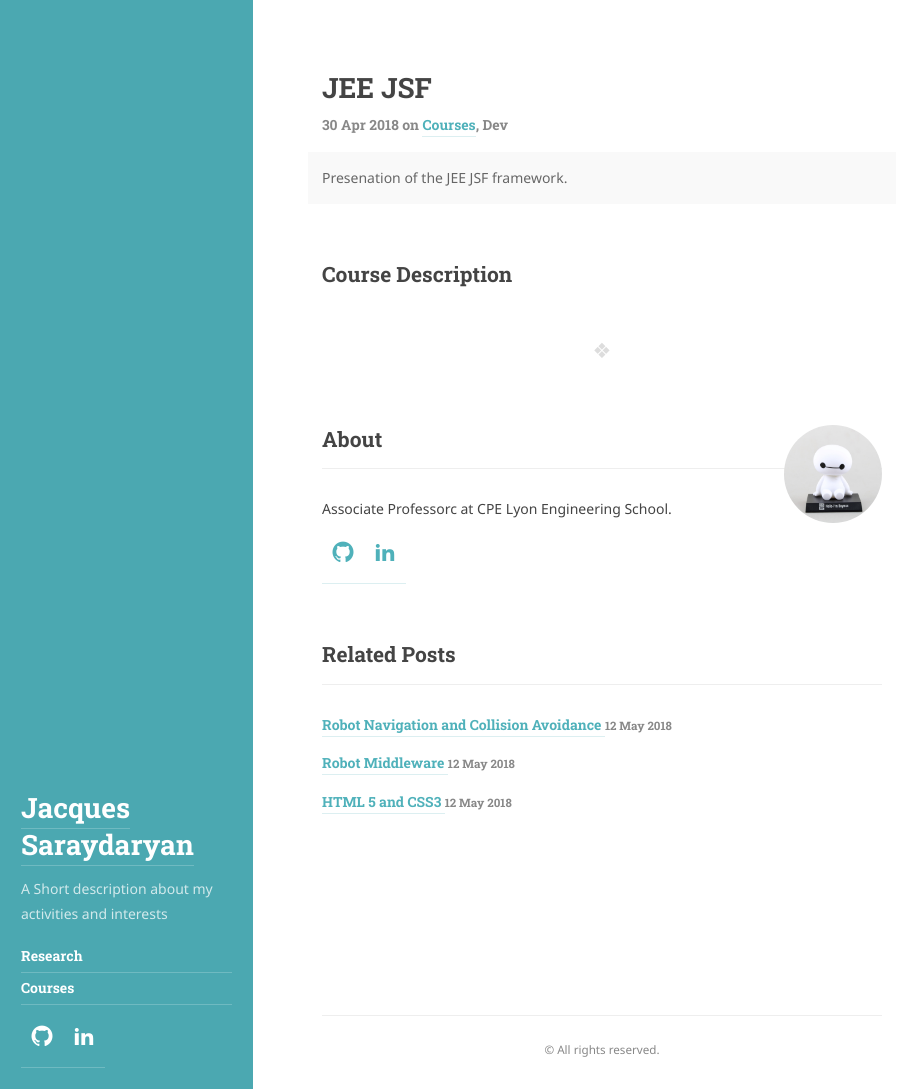
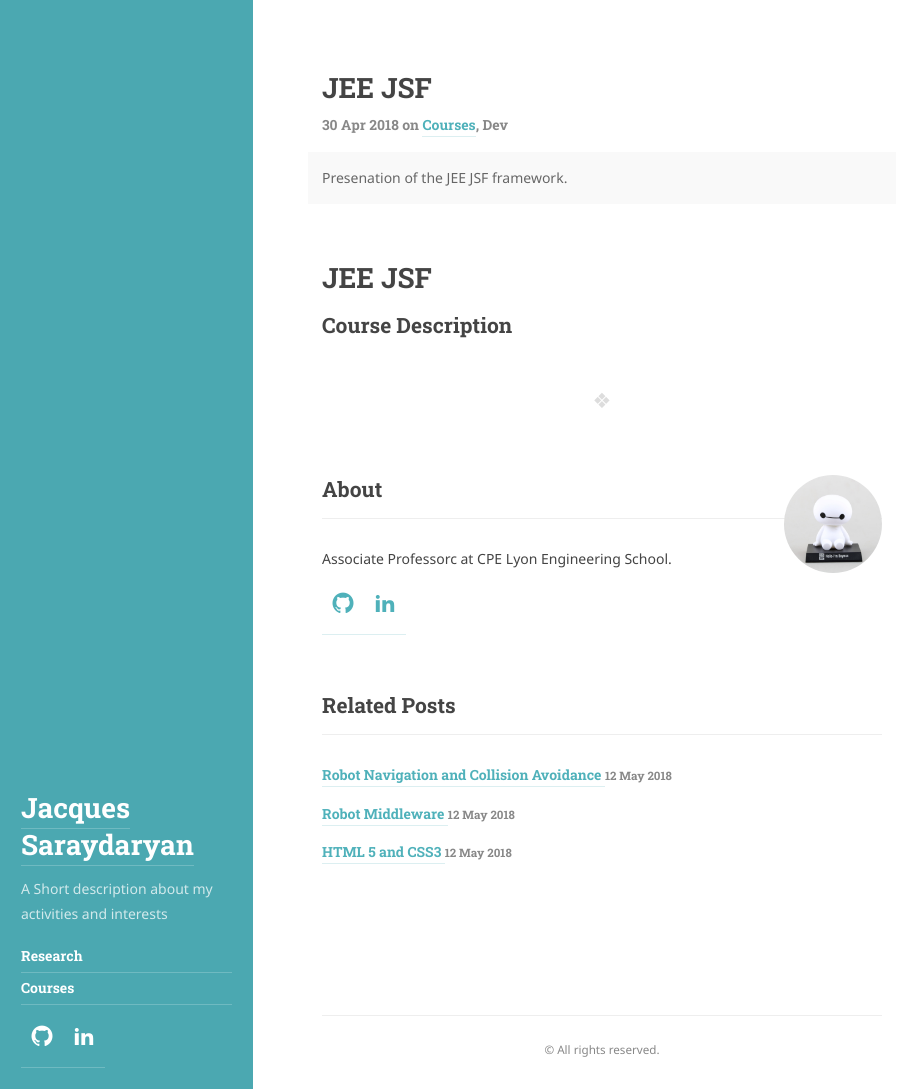
Before and after one commit to jacques-saraydaryan/jacques-saraydaryan.github.io, a Jekyll site: the page built from _posts/courses/2018-04-30-Course-DEV-JEE-JSF.md, in a window 1280 px wide and 1089 px high. Shown: the whole window, without its empty margins (0-924 px from the left). Built offline with Jekyll 4.4.1, drawn with Linux system fonts in a browser that asks for light colours; some web fonts are replaced.

Commit message:
Update 2018-04-30-Course-DEV-JEE-JSF.md

```diff
--- a/_posts/courses/2018-04-30-Course-DEV-JEE-JSF.md
+++ b/_posts/courses/2018-04-30-Course-DEV-JEE-JSF.md
@@ -8,5 +8,5 @@ img: /assets/img/courses/jee-webcontainer-first.png
 pdf: /assets/pdf/courses/JEE-JSF-2016-r1.pdf
 lang: fr
 ---
-
+# JEE JSF
 ## Course Description
```
